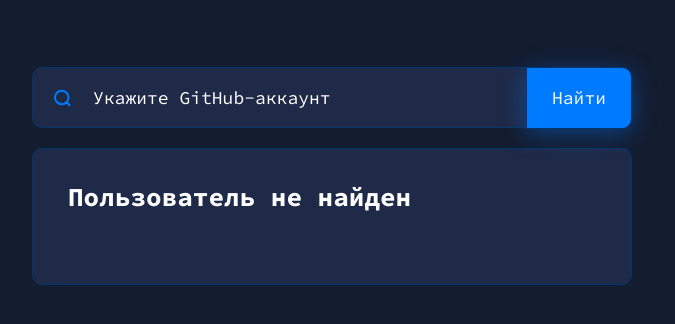
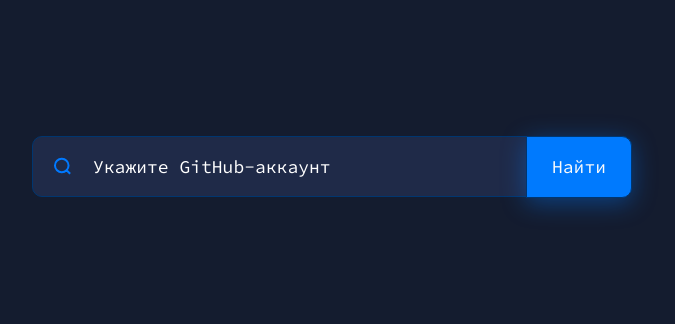
Before and after one commit to isaev-iv/githubapi-show-stats, a React (Create React App) app: page / in a window 1280 px wide. Shown: the part 224-548 px from the top of the page, without its empty margins (308-983 px from the left). Built offline with nearby package versions, Linux system fonts and the light colour scheme; no server answers.

Commit message:
Пофиксил ошибку date

```diff
--- a/src/tutorial-9/App.js
+++ b/src/tutorial-9/App.js
@@ -10,12 +10,12 @@
   const [loadingUser, setLoadingUser] = React.useState(null);
   const [isLoading, setIsLoading] = React.useState(false);
 
-  React.useEffect(() => {
-    let params = new URL(document.location).searchParams;
-    let login = params.get("login");
-    setInputValue(login);
-    fetchData();
-  }, []);
+  // React.useEffect(() => {
+  //   let params = new URL(document.location).searchParams;
+  //   let login = params.get("login");
+  //   setInputValue(login);
+  //   fetchData();
+  // }, []);
 
   const setQueryParams = () => {
     window.history.pushState(
--- a/src/tutorial-9/component/UserForm.jsx
+++ b/src/tutorial-9/component/UserForm.jsx
@@ -1,6 +1,6 @@
 import React from "react";
 
-export const UserForm = ({}) => {
+export const UserForm = ({ data }) => {
   const {
     avatar_url,
     name,
```
